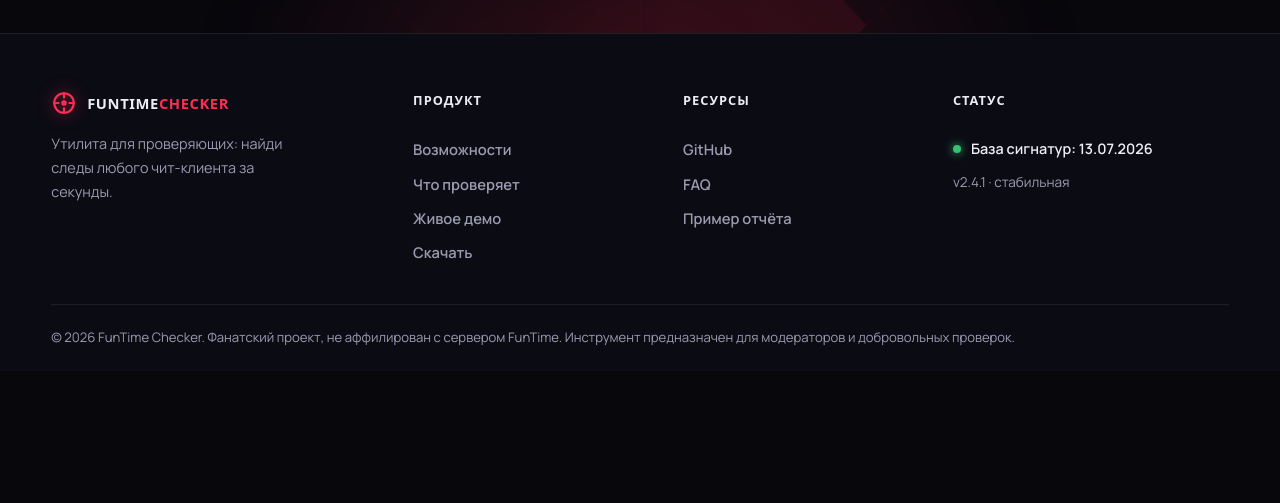
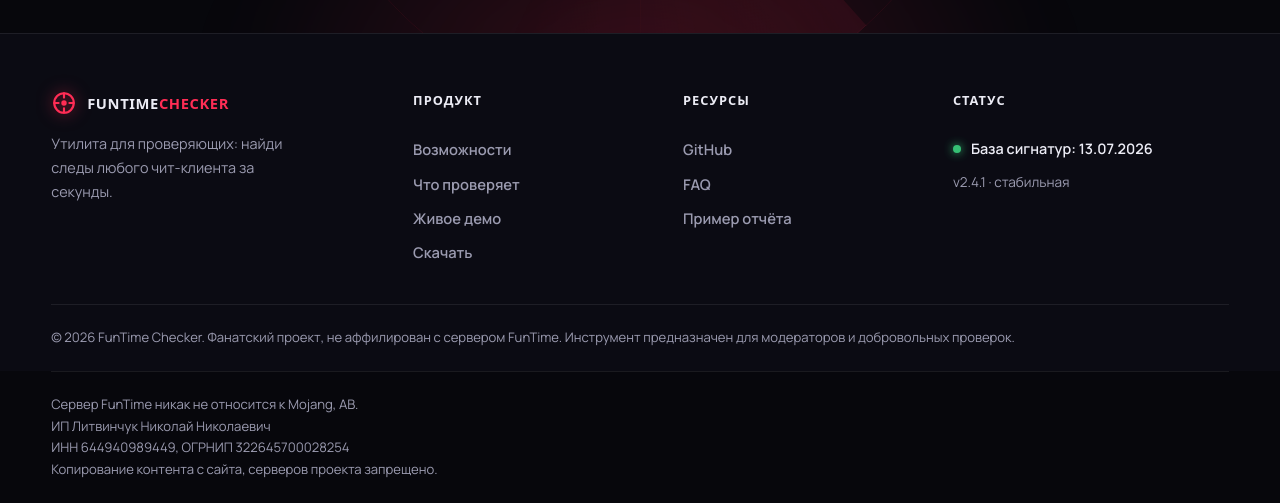
Before and after one commit to funtime-cheker/funtime-cheker.github.io, a plain HTML site: page index.html in a window 1280 px wide. Shown: the part 7906-8409 px from the top of the page. Before the commit the page ends 8277 px from the top, so only its background shows below. Drawn offline with Linux system fonts and the light colour scheme; no server answers; animation ran at ten frames a second; a web font is replaced by a local one.

Commit message:
Update index.html

```diff
--- a/index.html
+++ b/index.html
@@ -487,7 +487,11 @@
       <p>© <span id="year"></span> FunTime Checker. Фанатский проект, не аффилирован с сервером FunTime. Инструмент предназначен для модераторов и добровольных проверок.</p>
     </div>
   </footer>
-
+<div class="container footer-bottom"></p>
+      <p> <span id="year"></span>  Сервер FunTime никак не относится к Mojang, AB.</p>
+      <p> <span id="year"></span>  ИП Литвинчук Николай Николаевич</p>
+      <p> <span id="year"></span>  ИНН 644940989449, ОГРНИП 322645700028254</p>
+      <p> <span id="year"></span>  Копирование контента с сайта, серверов проекта запрещено.</p>
   <script src="assets/app.js"></script>
 </body>
 </html>
```
